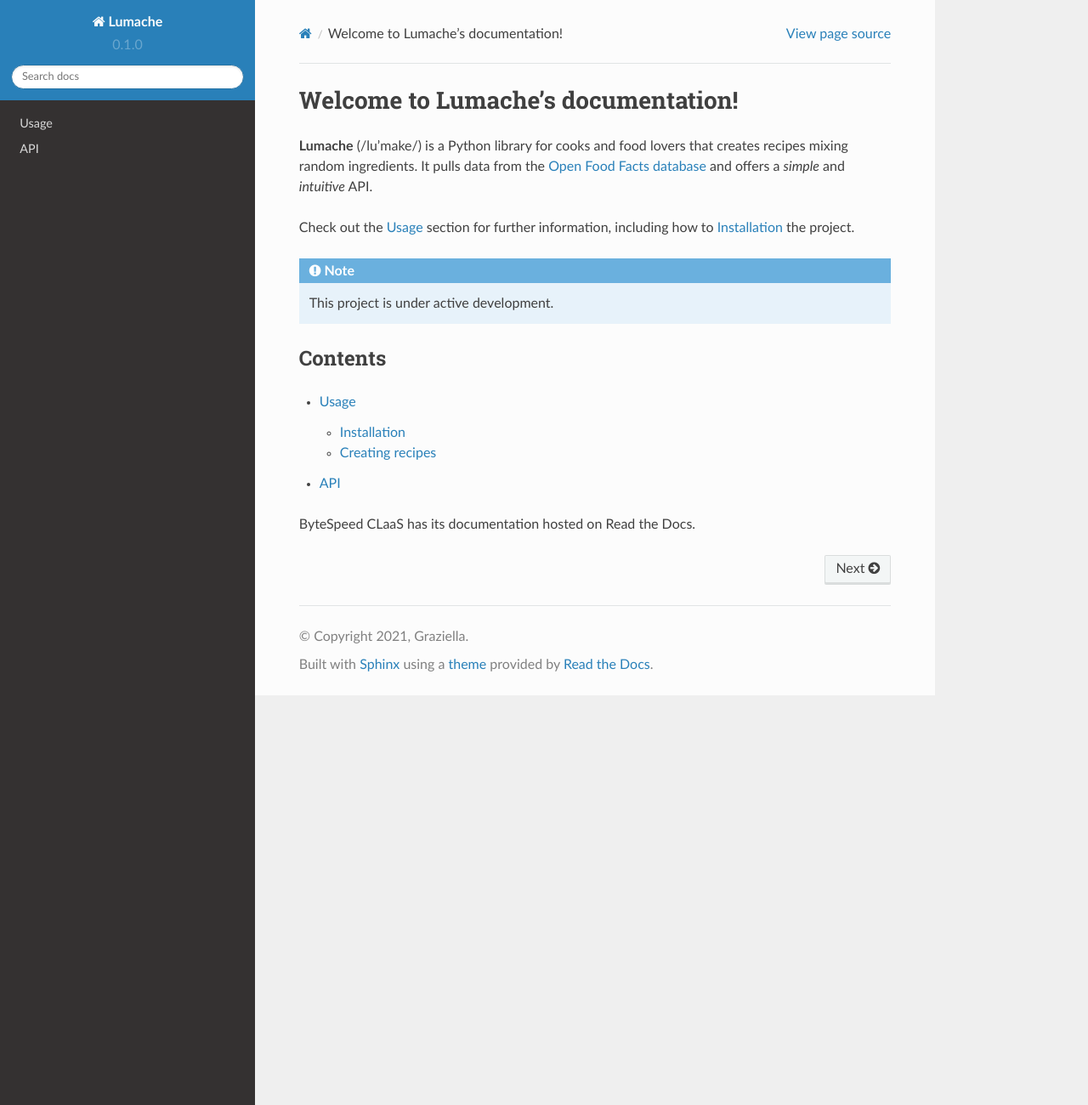
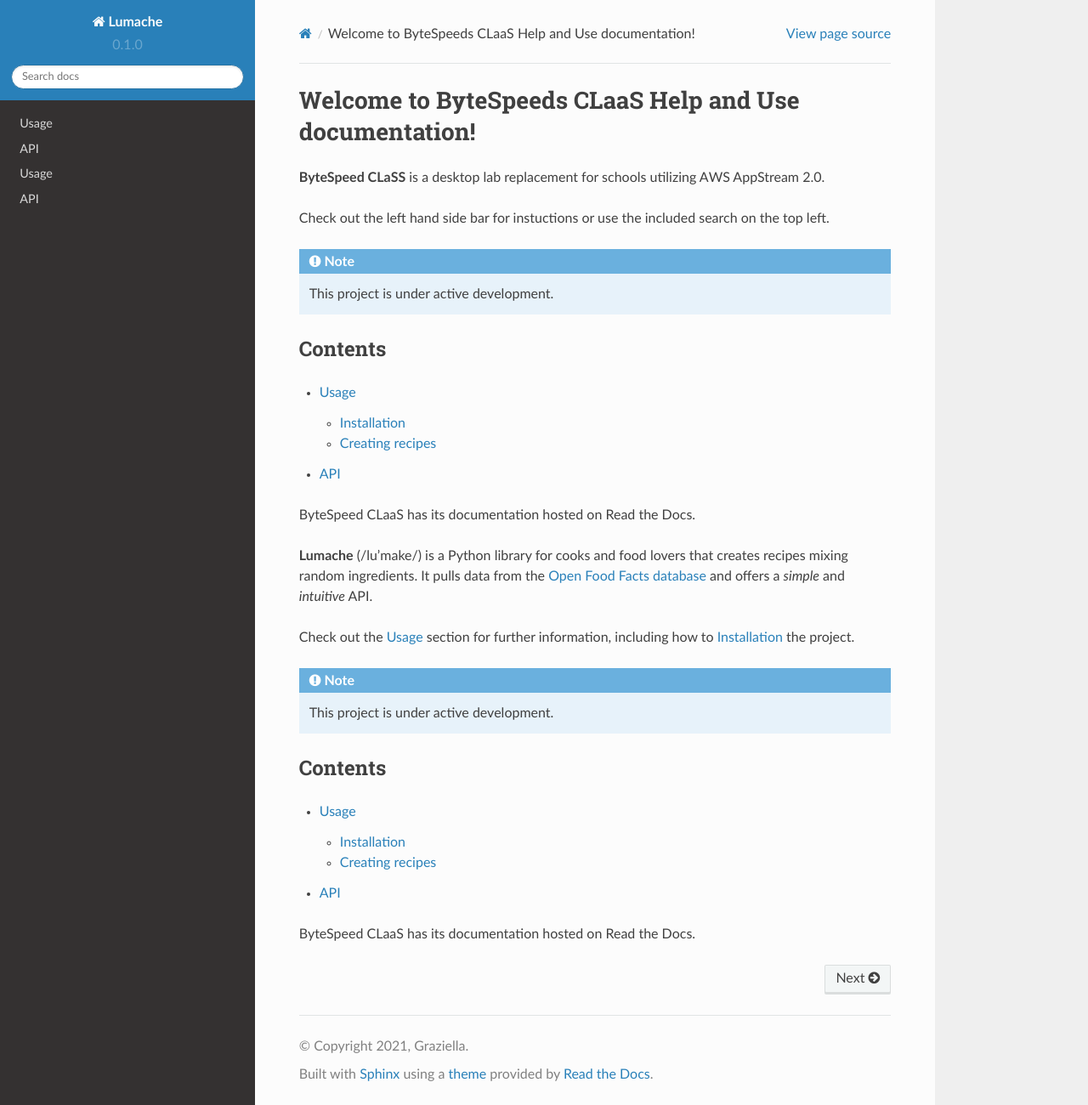
Before and after one commit to bytespeed/CLaaS-Documentation, a Sphinx documentation site: the page built from docs/source/index.rst, in a window 1280 px wide and 1300 px high. Shown: the whole window at 85% size. Built offline with Sphinx 7.4.7 and the Read the Docs theme 2.0.0, drawn with Linux system fonts in a browser that asks for light colours.

Commit message:
Update index.rst

```diff
--- a/docs/source/index.rst
+++ b/docs/source/index.rst
@@ -1,5 +1,23 @@
-Welcome to Lumache's documentation!
+Welcome to ByteSpeeds CLaaS Help and Use documentation!
 ===================================
+
+**ByteSpeed CLaSS** is a desktop lab replacement for schools utilizing AWS AppStream 2.0.
+
+Check out the left hand side bar for instuctions or use the included search on the top left.
+
+.. note::
+
+   This project is under active development.
+
+Contents
+--------
+
+.. toctree::
+
+   usage
+   api
+
+ByteSpeed CLaaS has its documentation hosted on Read the Docs.
 
 **Lumache** (/lu'make/) is a Python library for cooks and food lovers
 that creates recipes mixing random ingredients.
```
